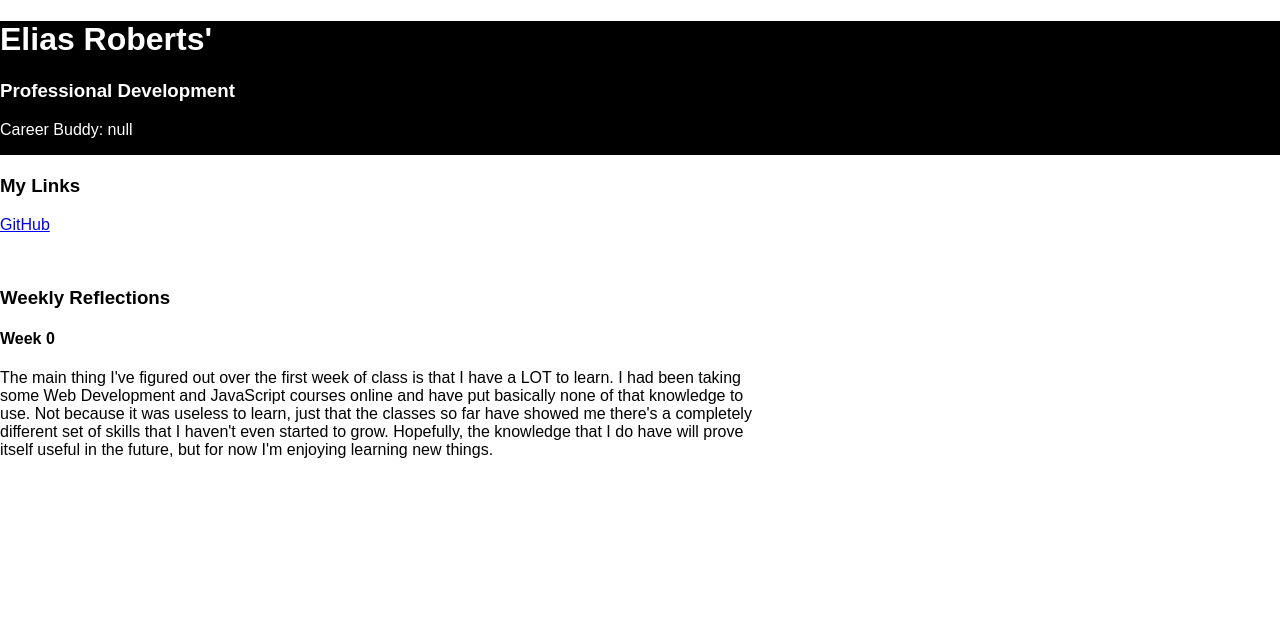
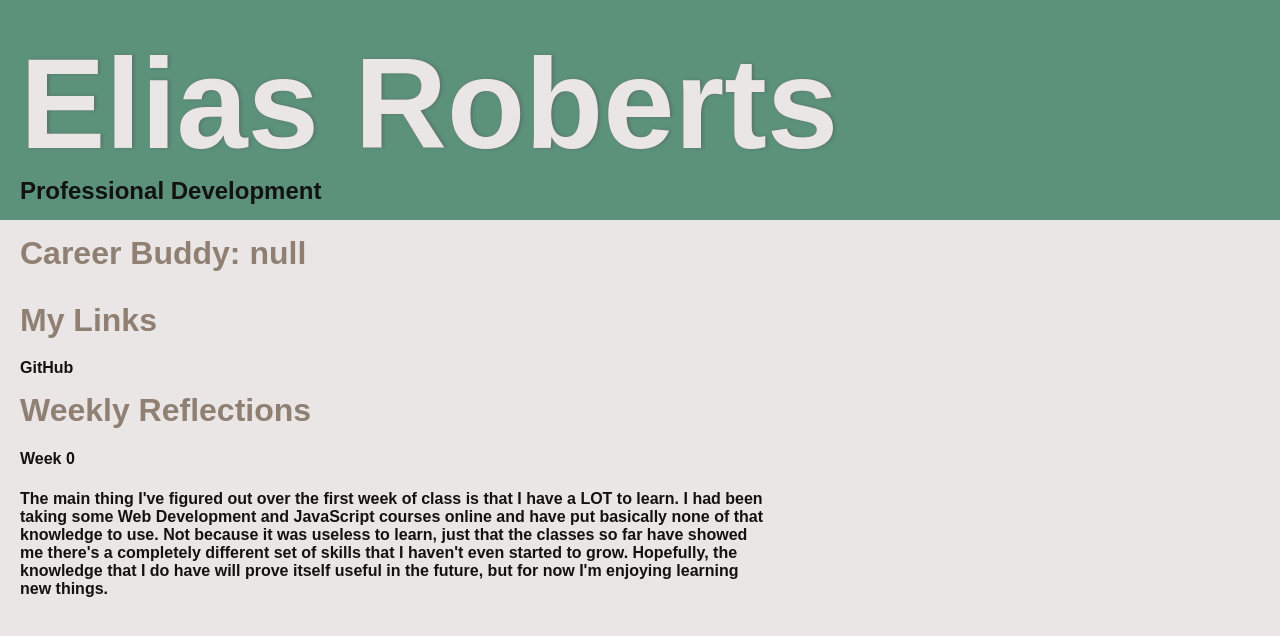
Before and after one commit to eliroberts9/pro-dev, a plain HTML site: page index.html in a window 1280 px wide. Drawn offline with Linux system fonts and the light colour scheme.

Commit message:
increased size of h1, changed color of header div, changed color scheme, changed font-weight of <p> to 700.

```diff
--- a/index.html
+++ b/index.html
@@ -7,13 +7,14 @@
 	</head>
 	<body>
 		<div id="header">
-			<h1>Elias Roberts'</h1>
-			<h3>Professional Development</h3>
-			<p>Career Buddy: null</p>
+			<h1>Elias Roberts</h1>
+			<h2>Professional Development</h2>
 		</div>
 
+		<h3>Career Buddy: null</h3>
+
 		<h3>My Links</h3>
-		<a href="https://github.com/eliroberts9/"><p>GitHub</p></a>
+		<a href="https://github.com/eliroberts9/">GitHub</a>
 		<br />
 
 		<h3>Weekly Reflections</h3>
--- a/styles.css
+++ b/styles.css
@@ -1,6 +1,51 @@
 body {
+	color: #12130F;
+	background: #EAE6E5;
 	margin: 0;
 	font-family: Arial;
+}
+
+h1 {
+	font-size: 8em;
+	color: #EAE6E5;
+	margin-top: 0;
+	margin-bottom: 0;
+	padding: 30px 20px 0;
+	text-shadow: 2px 0px 3px rgba(100,100,100, 0.7);
+}
+
+h2 {
+	margin-top: 0;
+	color: #12130F;
+	padding: 0 20px 0;
+}
+
+h3 {
+	font-size: 2em;
+	margin-top: 5px;
+	margin-bottom: 20px;
+	color: #8F8073;
+	padding: 10px 20px 0;
+}
+
+h4 {
+	padding-left: 20px;
+}
+
+p {
+	font-weight: 700;
+	margin-left: 20px;
+}
+
+a {
+	font-weight: 700;
+	margin-left: 20px;
+	text-decoration: none;
+	color: #12130F;
+}
+
+a:hover {
+	color: #5B9279;
 }
 
 #reflections {
@@ -8,8 +53,10 @@ body {
 }
 
 #header {
+	height: 220px;
 	margin: 0;
-	background: black;
-	color: white;
-	border-bottom: 2px solid white;
+	background: #5B9279;
+	background-size: cover;
+	background-position: center;
+	color: rgb(225,225,225);
 }
```
